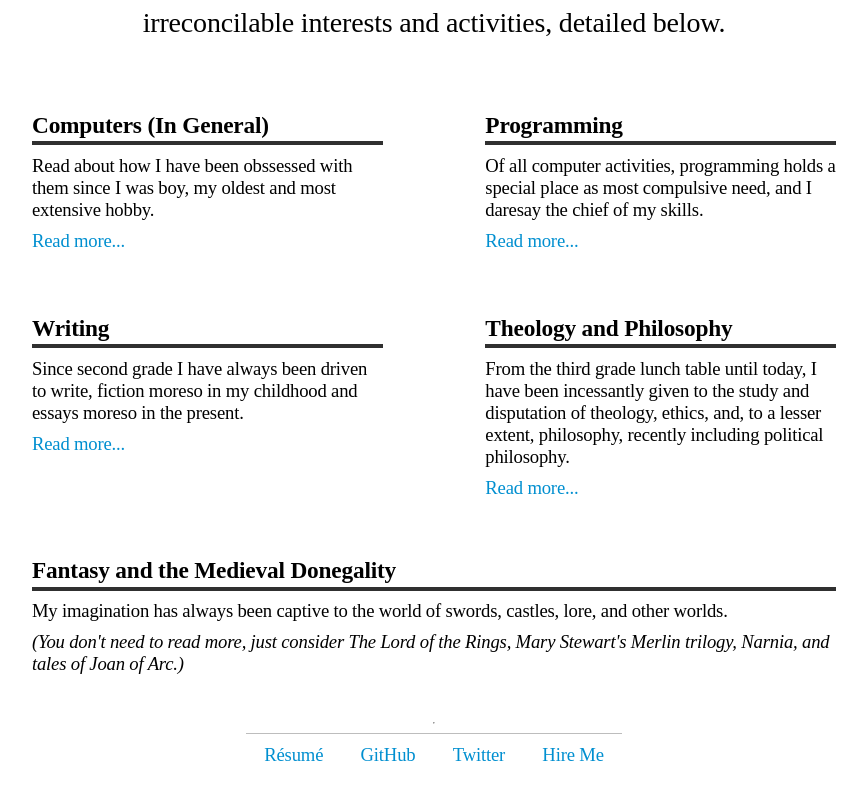
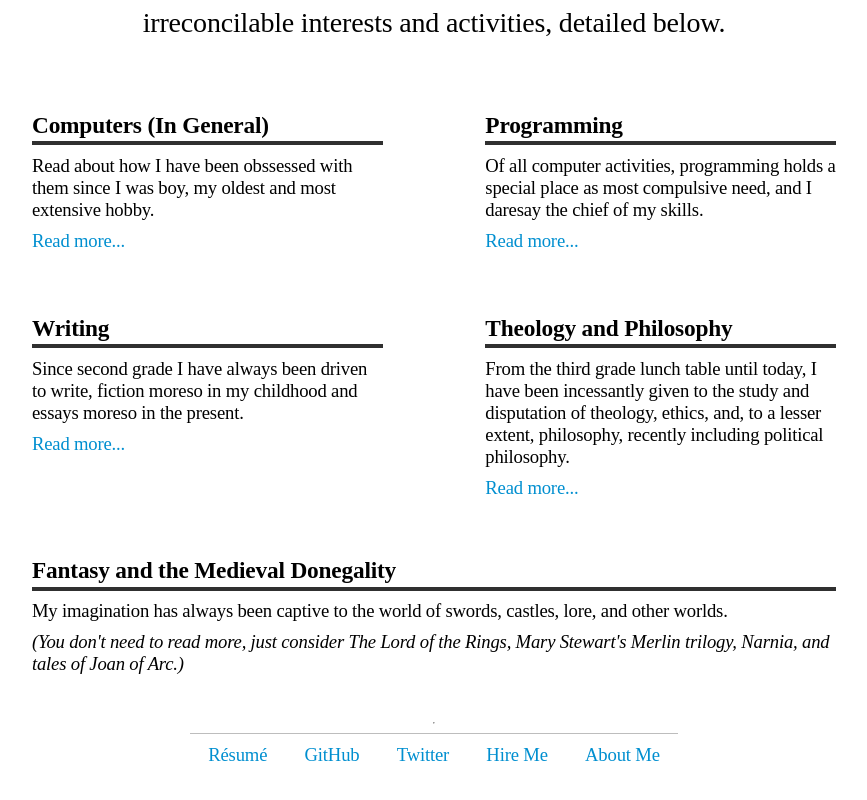
Before and after one commit to NiceneNerd/Internet-Index, a Next.js app: page / in a window 1280 px wide. Shown: the part 208-1008 px from the top of the page, without its empty margins (206-1073 px from the left). Built offline with nearby package versions, Linux system fonts and the light colour scheme; a web font is replaced by a local one.

Commit message:
Add blog about link

```diff
--- a/components/content.js
+++ b/components/content.js
@@ -19,6 +19,7 @@ export default function Content({ children }) {
           <a href="https://github.com/NiceneNerd">GitHub</a>
           <a href="https://twitter.com/CalebDixonSmith">Twitter</a>
           <a href="/hire">Hire Me</a>
+          <a href="https://calebdixonsmith.top/about/">About Me</a>
         </footer>
       </main>
     </div>
```
